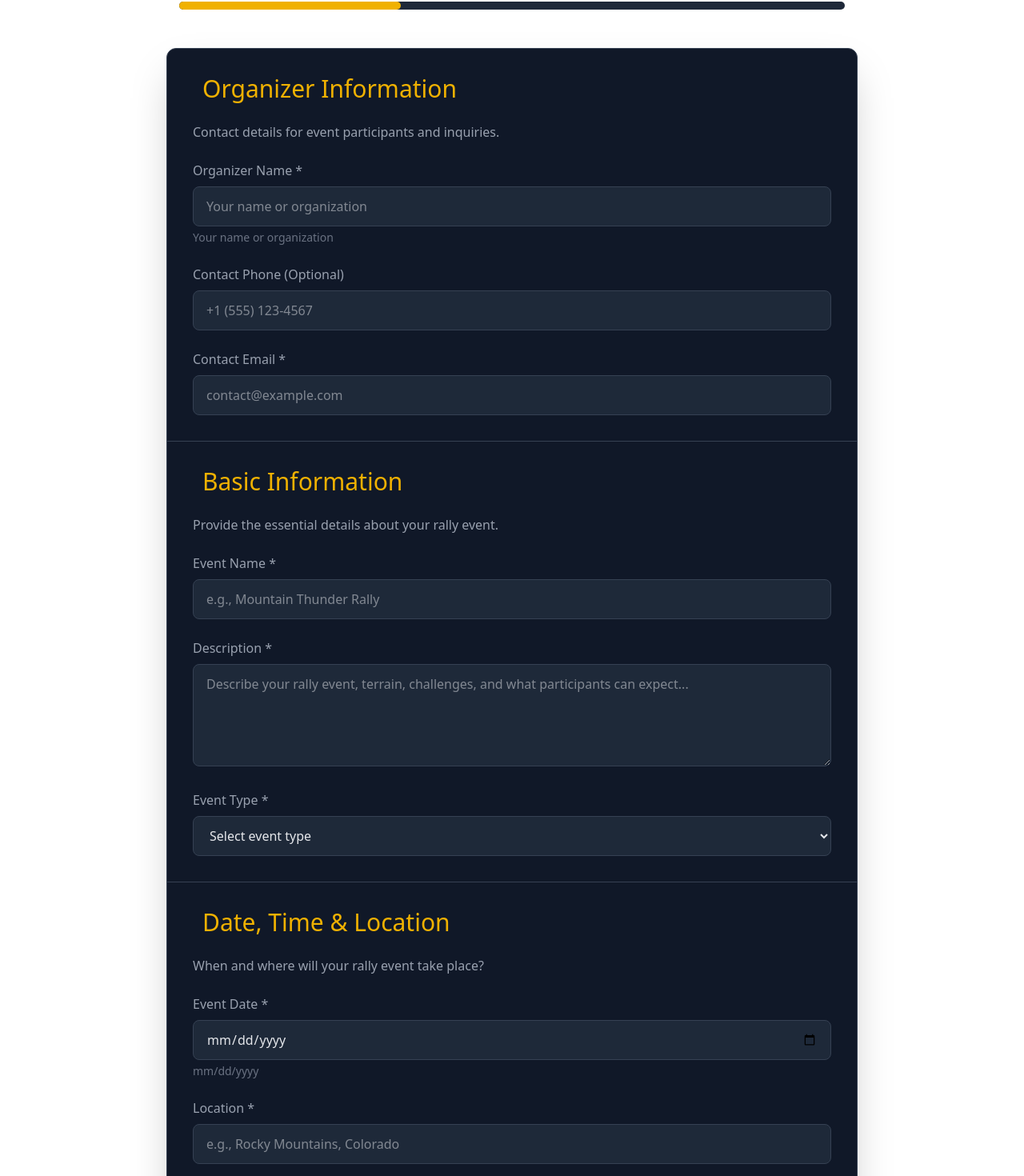
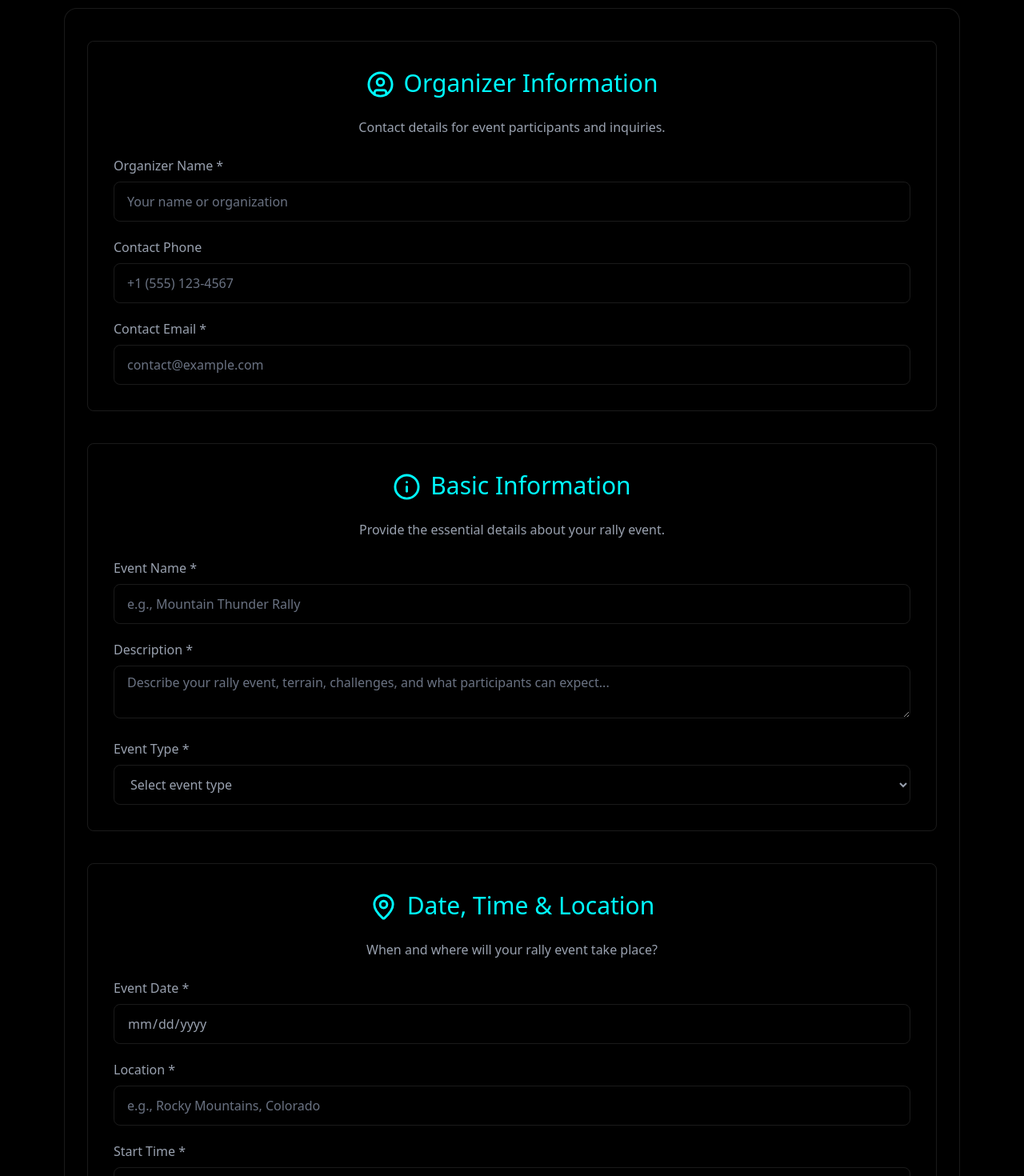
Before and after one commit to itzMK678/CarsReally, a React (Vite) app in the folder client/: page / in a window 1280 px wide. Shown: the part 3614-5084 px from the top of the page at 80% size. Built offline with nearby package versions, Linux system fonts and the light colour scheme.

Commit message:
book event part

```diff
--- a/client/src/pages/BookEvent.jsx
+++ b/client/src/pages/BookEvent.jsx
@@ -1,182 +1,164 @@
 import React from "react";
-
+import { UserCircle , Info ,MapPin } from "lucide-react";
 const BookEvent = () => {
   return (
-    <div className="text-gray-200 py-8">
-      <div className="max-w-4xl mx-auto px-4">
-        {/* Header */}
+    <div className="bg-black py-10">
+      <div className="max-w-6xl mx-auto px-4">
+
         <header className="text-center mb-10">
-          <h1 className="racing-font text-4xl md:text-5xl text-yellow-500 mb-3">
+          <h1 className="racing-font text-4xl md:text-5xl text-[#00f9ff] mb-3">
             RALLY EVENT REGISTRATION
           </h1>
           <p className="text-xl text-gray-400">
             Register your rally racing event with our easy form
           </p>
-          <div className="w-32 h-1 bg-yellow-500 mx-auto mt-4"></div>
+          <div className="w-32 h-1 bg-[#00f9ff] mx-auto mt-4"></div>
         </header>
 
-        {/* Progress Bar */}
-        <div className="mb-12 bg-gray-800 rounded-full h-2.5 mx-4">
-          <div className="bg-yellow-500 h-2.5 rounded-full w-1/3"></div>
-        </div>
+        {/* Form */}
+        <form className="max-w-[1200px] bg-black rounded-2xl border border-white/10 overflow-hidden ">
 
-        {/* Form Container */}
-        <form className="bg-gray-900 rounded-xl shadow-2xl overflow-hidden border border-gray-700">
-          {/* Section 1: Organizer Information */}
-          <div className="form-section p-6 md:p-8 border-b border-gray-700">
-            <h2 className="text-2xl md:text-3xl racing-font text-yellow-500 mb-6 flex items-center">
-              <i className="fas fa-user-circle mr-3"></i> Organizer Information
+
+
+          <div className=" m-7 my-10 rounded-[8px] p-6 md:p-8 border hover:border-[#00f9ff] border-white/10">
+            <h2 className="justify-center text-2xl md:text-3xl racing-font text-[#00f9ff] mb-6 flex items-center">
+              <UserCircle size={35} className="mt-1 text-[#00f9ff] mr-3" /> Organizer Information
             </h2>
-            <p className="text-gray-400 mb-6">
+            <p className="text-center text-gray-400 mb-6">
               Contact details for event participants and inquiries.
             </p>
 
-            <div className="space-y-6">
+            <div className="space-y-5">
               <div>
-                <label className="block text-gray-400 mb-2">
-                  Organizer Name *
-                </label>
+                <p className="text-gray-400 mb-2">Organizer Name *</p>
                 <input
                   type="text"
-                  className="w-full px-4 py-3 bg-gray-800 border border-gray-700 rounded-lg focus:outline-none focus:ring-2 focus:ring-yellow-500"
                   placeholder="Your name or organization"
+                  className="w-full px-4 py-3 bg-transparent border border-white/10 rounded-lg text-[#00f9ff] placeholder-gray-500 focus:outline-none focus:ring-2 focus:ring-[#00f9ff]"
                   required
-                />
-                <p className="text-sm text-gray-500 mt-1">
-                  Your name or organization
-                </p>
-              </div>
-
-              <div>
-                <label className="block text-gray-400 mb-2">
-                  Contact Phone (Optional)
-                </label>
-                <input
-                  type="tel"
-                  className="w-full px-4 py-3 bg-gray-800 border border-gray-700 rounded-lg focus:outline-none focus:ring-2 focus:ring-yellow-500"
-                  placeholder="+1 (555) 123-4567"
                 />
               </div>
 
               <div>
-                <label className="block text-gray-400 mb-2">
-                  Contact Email *
-                </label>
+                <p className="text-gray-400 mb-2">Contact Phone</p>
+                <input
+                  type="tel"
+                  placeholder="+1 (555) 123-4567"
+                  className="w-full px-4 py-3 bg-transparent border border-white/10 rounded-lg text-[#00f9ff] placeholder-gray-500 focus:outline-none focus:ring-2 focus:ring-[#00f9ff]"
+                />
+              </div>
+
+              <div>
+                <p className="text-gray-400 mb-2">Contact Email *</p>
                 <input
                   type="email"
-                  className="w-full px-4 py-3 bg-gray-800 border border-gray-700 rounded-lg focus:outline-none focus:ring-2 focus:ring-yellow-500"
                   placeholder="contact@example.com"
+                  className="w-full px-4 py-3 bg-transparent border border-white/10 rounded-lg text-[#00f9ff] placeholder-gray-500 focus:outline-none focus:ring-2 focus:ring-[#00f9ff]"
                   required
                 />
               </div>
             </div>
           </div>
 
-          {/* Section 2: Basic Information */}
-          <div className="form-section p-6 md:p-8 border-b border-gray-700">
-            <h2 className="text-2xl md:text-3xl racing-font text-yellow-500 mb-6 flex items-center">
-              <i className="fas fa-info-circle mr-3"></i> Basic Information
+          {/* Section 2: Basic Info */}
+          <div className="p-6 md:p-8  m-7 my-10 rounded-[8px] border hover:border-[#00f9ff] border-white/10">
+            <h2 className="justify-center text-2xl md:text-3xl racing-font text-[#00f9ff] mb-6 flex items-center">
+              < Info  size={35} className="mt-1 text-[#00f9ff] mr-3" />  Basic Information
             </h2>
-            <p className="text-gray-400 mb-6">
+            <p className="text-center text-gray-400 mb-6">
               Provide the essential details about your rally event.
             </p>
 
-            <div className="space-y-6">
+            <div className="space-y-5">
               <div>
-                <label className="block text-gray-400 mb-2">Event Name *</label>
+                <p className="text-gray-400 mb-2">Event Name *</p>
                 <input
                   type="text"
-                  className="w-full px-4 py-3 bg-gray-800 border border-gray-700 rounded-lg focus:outline-none focus:ring-2 focus:ring-yellow-500"
                   placeholder="e.g., Mountain Thunder Rally"
+                  className="w-full px-4 py-3 bg-transparent border border-white/10 rounded-lg text-[#00f9ff] placeholder-gray-500 focus:outline-none focus:ring-2 focus:ring-[#00f9ff]"
                   required
                 />
               </div>
 
               <div>
-                <label className="block text-gray-400 mb-2">Description *</label>
+                <p className="text-gray-400 mb-2">Description *</p>
                 <textarea
-                  className="w-full px-4 py-3 bg-gray-800 border border-gray-700 rounded-lg focus:outline-none focus:ring-2 focus:ring-yellow-500 h-32"
                   placeholder="Describe your rally event, terrain, challenges, and what participants can expect..."
+                  className="w-full px-4 py-2 bg-transparent border border-white/10 rounded-lg text-[#00f9ff] placeholder-gray-500 focus:outline-none focus:ring-2 focus:ring-[#00f9ff]"
                   required
                 ></textarea>
               </div>
 
               <div>
-                <label className="block text-gray-400 mb-2">Event Type *</label>
-                <select className="w-full px-4 py-3 bg-gray-800 border border-gray-700 rounded-lg focus:outline-none focus:ring-2 focus:ring-yellow-500">
-                  <option>Select event type</option>
-                  <option>Stage Rally</option>
-                  <option>Rallycross</option>
-                  <option>Road Rally</option>
-                  <option>Time-Speed-Distance Rally</option>
-                  <option>Hill Climb</option>
+                <p className="text-gray-400 mb-2">Event Type *</p>
+                <select className="w-full px-4 py-3 bg-transparent border border-white/10 rounded-lg text-gray-400 focus:outline-none focus:ring-2 focus:ring-[#00f9ff]">
+                  <option className="bg-black text-gray-400">Select event type</option>
+                  <option className="bg-black">Stage Rally</option>
+                  <option className="bg-black">Rallycross</option>
+                  <option className="bg-black">Road Rally</option>
+                  <option className="bg-black">Time-Speed-Distance Rally</option>
+                  <option className="bg-black">Hill Climb</option>
                 </select>
               </div>
             </div>
           </div>
 
           {/* Section 3: Date, Time & Location */}
-          <div className="form-section p-6 md:p-8">
-            <h2 className="text-2xl md:text-3xl racing-font text-yellow-500 mb-6 flex items-center">
-              <i className="fas fa-map-marker-alt mr-3"></i> Date, Time & Location
+          <div className="p-6 md:p-8  m-7 my-10 rounded-[8px] border hover:border-[#00f9ff] border-white/10">
+            <h2 className="justify-center text-2xl md:text-3xl racing-font text-[#00f9ff] mb-6 flex items-center">
+              <MapPin size={35} className="mt-1 text-[#00f9ff] mr-3" />  Date, Time & Location
             </h2>
-            <p className="text-gray-400 mb-6">
+            <p className="text-center text-gray-400 mb-6">
               When and where will your rally event take place?
             </p>
 
-            <div className="space-y-6">
+            <div className="space-y-5">
               <div>
-                <label className="block text-gray-400 mb-2">Event Date *</label>
+                <p className="text-gray-400 mb-2">Event Date *</p>
                 <input
                   type="date"
-                  className="w-full px-4 py-3 bg-gray-800 border border-gray-700 rounded-lg focus:outline-none focus:ring-2 focus:ring-yellow-500"
-                  required
-                />
-                <p className="text-sm text-gray-500 mt-1">mm/dd/yyyy</p>
-              </div>
-
-              <div>
-                <label className="block text-gray-400 mb-2">Location *</label>
-                <input
-                  type="text"
-                  className="w-full px-4 py-3 bg-gray-800 border border-gray-700 rounded-lg focus:outline-none focus:ring-2 focus:ring-yellow-500"
-                  placeholder="e.g., Rocky Mountains, Colorado"
+                  className="w-full px-4 py-3 bg-transparent border border-white/10 rounded-lg text-gray-400 focus:outline-none focus:ring-2 focus:ring-[#00f9ff]"
                   required
                 />
               </div>
 
               <div>
-                <label className="block text-gray-400 mb-2">Start Time *</label>
+                <p className="text-gray-400 mb-2">Location *</p>
+                <input
+                  type="text"
+                  placeholder="e.g., Rocky Mountains, Colorado"
+                  className="w-full px-4 py-3 bg-transparent border border-white/10 rounded-lg text-[#00f9ff] placeholder-gray-500 focus:outline-none focus:ring-2 focus:ring-[#00f9ff]"
+                  required
+                />
+              </div>
+
+              <div>
+                <p className="text-gray-400 mb-2">Start Time *</p>
                 <input
                   type="time"
-                  className="w-full px-4 py-3 bg-gray-800 border border-gray-700 rounded-lg focus:outline-none focus:ring-2 focus:ring-yellow-500"
+                  className="w-full px-4 py-3 bg-transparent border border-white/10 rounded-lg text-[#00f9ff] focus:outline-none focus:ring-2 focus:ring-[#00f9ff]"
                   required
                 />
               </div>
             </div>
           </div>
 
-          {/* Form Actions */}
-          <div className="p-6 md:p-8 bg-gray-800 flex justify-between">
+          {/* Actions */}
+          <div className="p-6 md:p-8 bg-[#0a0a0a] flex justify-between">
             <button
               type="button"
-              className="px-6 py-3 bg-gray-700 text-gray-300 rounded-lg hover:bg-gray-600 transition"
+              className="px-6 py-3 border border-gray-600 text-gray-300 rounded-lg hover:bg-gray-700 transition"
             >
               <i className="fas fa-arrow-left mr-2"></i> Back
             </button>
             <button
               type="submit"
-              className="px-6 py-3 bg-yellow-600 text-gray-900 font-bold rounded-lg hover:bg-yellow-500 transition"
+              className="px-6 py-3 cursor-pointer bg-[#00f9ff] text-black font-bold rounded-lg hover:bg-blue-500 transition"
             >
               Submit Registration <i className="fas fa-arrow-right ml-2"></i>
             </button>
           </div>
         </form>
-
-        {/* Footer */}
-        <footer className="text-center mt-12 text-gray-500">
-          <p>© 2023 RallyEvent Organizer. All rights reserved.</p>
-        </footer>
       </div>
     </div>
   );
```
